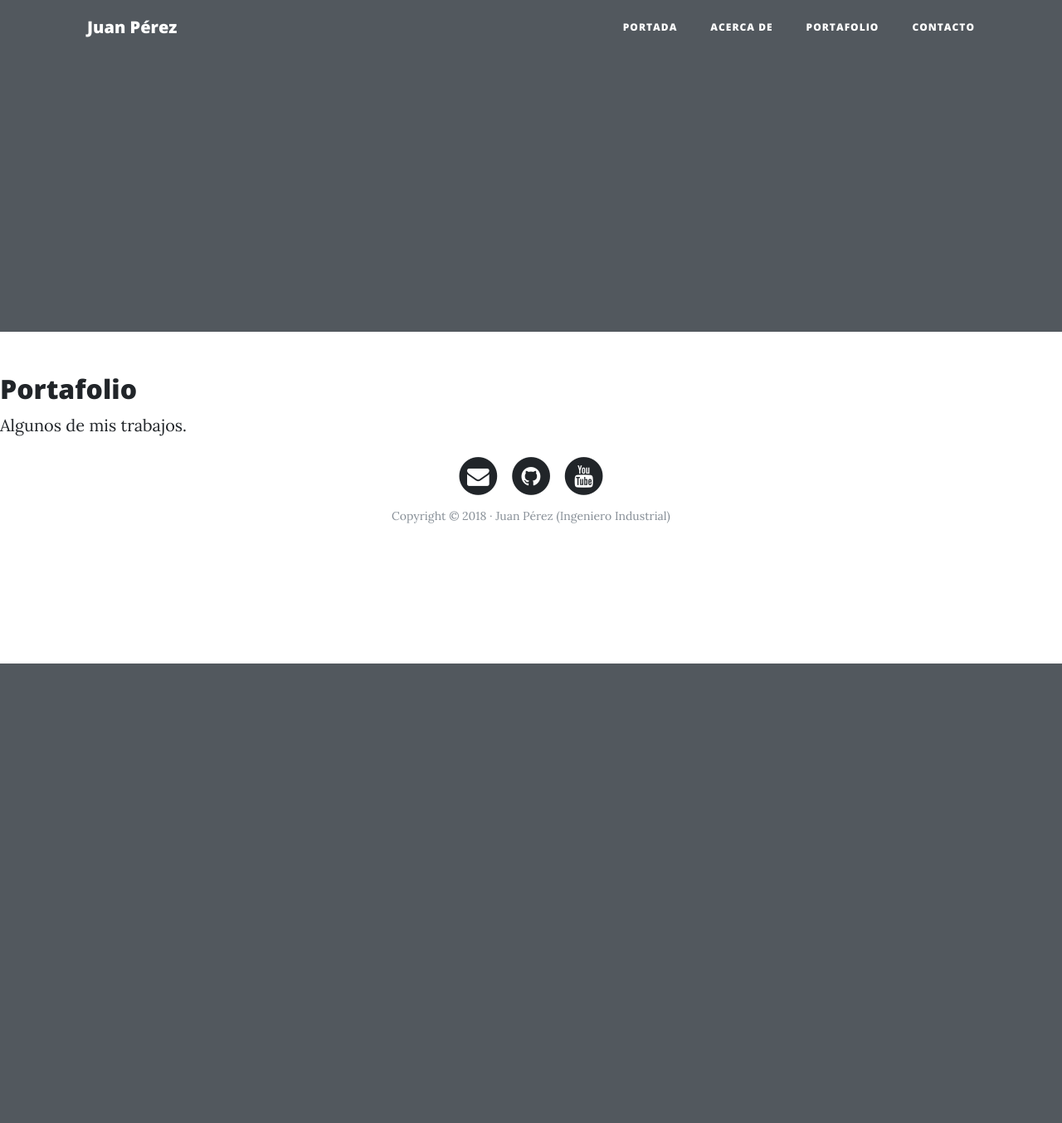
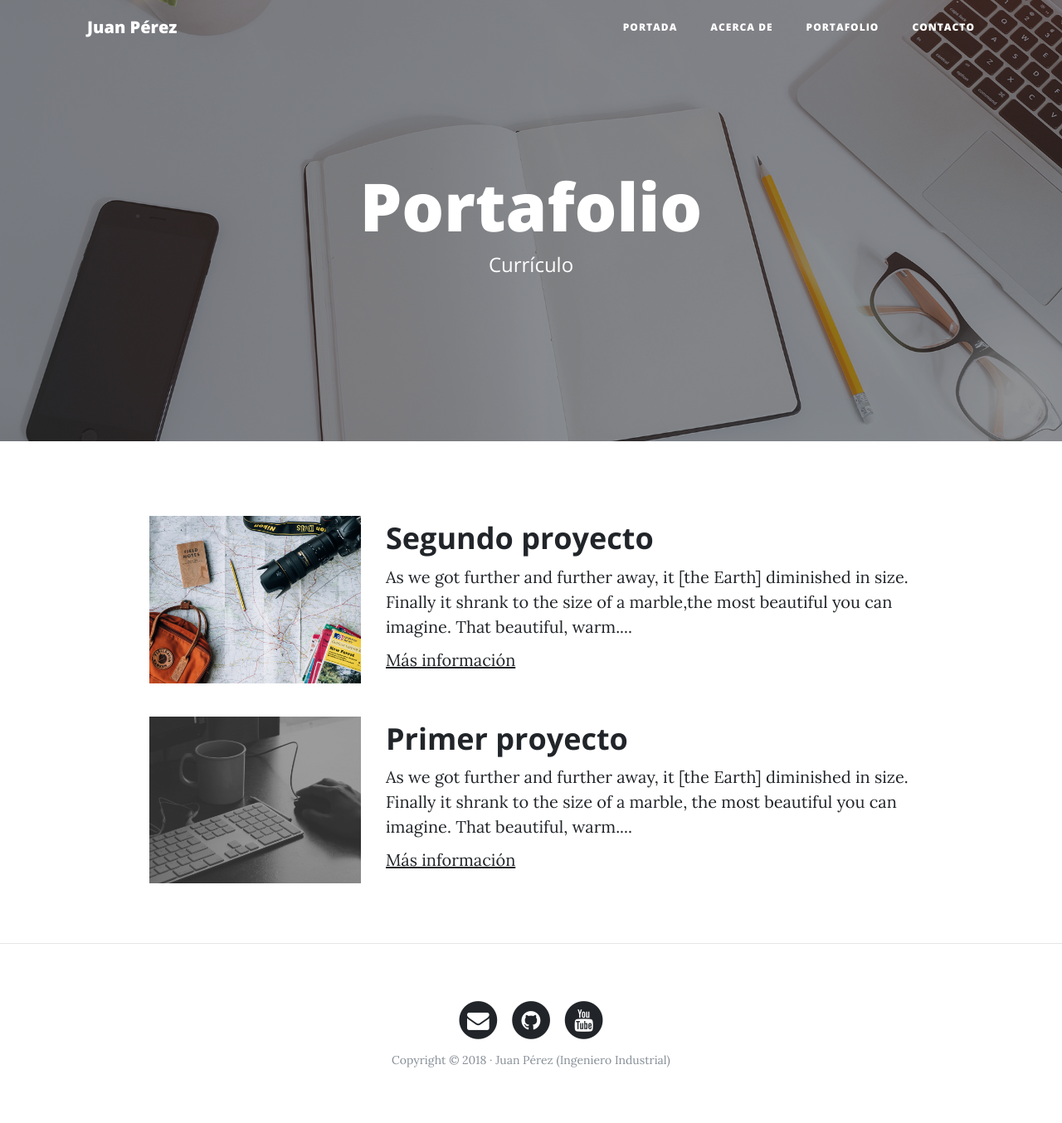
Before and after one commit to mgonzalz/doo_web-personal, a Django app: page /portfolio/ in a window 1280 px wide. Shown: the whole page at 83% size. Before the commit the page ends 800 px from the top, so only its background shows below. Run offline with Django 5.2, Linux system fonts and the light colour scheme; some libraries are stand-ins or nearby versions.

Commit message:
adaptar resto de páginas

```diff
--- a/webpersonal/core/templates/core/base.html
+++ b/webpersonal/core/templates/core/base.html
@@ -49,7 +49,10 @@
 
 
     <!-- Contenido -->
-    {% block content %}{% endblock %}
+    <div class="container">
+        {% block content %}{% endblock %}
+    </div>
+    {% if request.path != "/" %}<hr>{% endif %}
 
     <!-- Pié de página -->
     <footer>
--- a/webpersonal/core/templates/core/portfolio.html
+++ b/webpersonal/core/templates/core/portfolio.html
@@ -1,6 +1,48 @@
 {% extends 'core/base.html' %}
+
+{% load static %}
 {% block title %}Portafolio{% endblock %}
+
+{% block background %}{% static 'core/img/portfolio-bg.jpg' %}{%endblock %}
+
+{% block headers %}
+    <h1>Portafolio</h1>
+    <span class="subheading">Currículo</span>
+{% endblock %}
+
 {% block content %}
-    <h2>Portafolio</h2>
-    <p>Algunos de mis trabajos.</p>
+    <!-- Proyecto -->
+    <div class="row project">
+        <div class="col-lg-3 col-md-4 offset-lg-1">
+            <img class="img-fluid" src="{% static 'core/img/about-bg.jpg' %}" alt="">
+        </div>
+        <div class="col-lg-7 col-md-8">
+            <h2 class="section-heading title">Segundo proyecto</h2>
+            <p>
+                As we got further and further away, it [the Earth]
+                diminished in size. Finally it shrank to the size of a
+                marble,the most beautiful you can imagine. That beautiful,
+                warm....
+            </p>
+            <p>
+                <a href="http://google.com">Más información</a>
+            </p>
+        </div>
+    </div>
+    <!-- Proyecto -->
+    <div class="row project">
+        <div class="col-lg-3 col-md-4 offset-lg-1">
+            <img class="img-fluid" src="{% static 'core/img/home-bg.jpg' %}" alt="">
+        </div>
+        <div class="col-lg-7 col-md-8">
+            <h2 class="section-heading title">Primer proyecto</h2>
+            <p>
+                As we got further and further away, it [the Earth]
+                diminished in size. Finally it shrank to the size of a
+                marble, the most beautiful you can imagine. That beautiful,
+                warm....
+            </p>
+            <p><a href="http://google.com">Más información</a></p>
+        </div>
+    </div>
 {% endblock %}
```
Also changed, not shown: webpersonal/core/templates/core/about.html (+25 -2 lines), webpersonal/core/templates/core/contact.html (+22 -7 lines).
